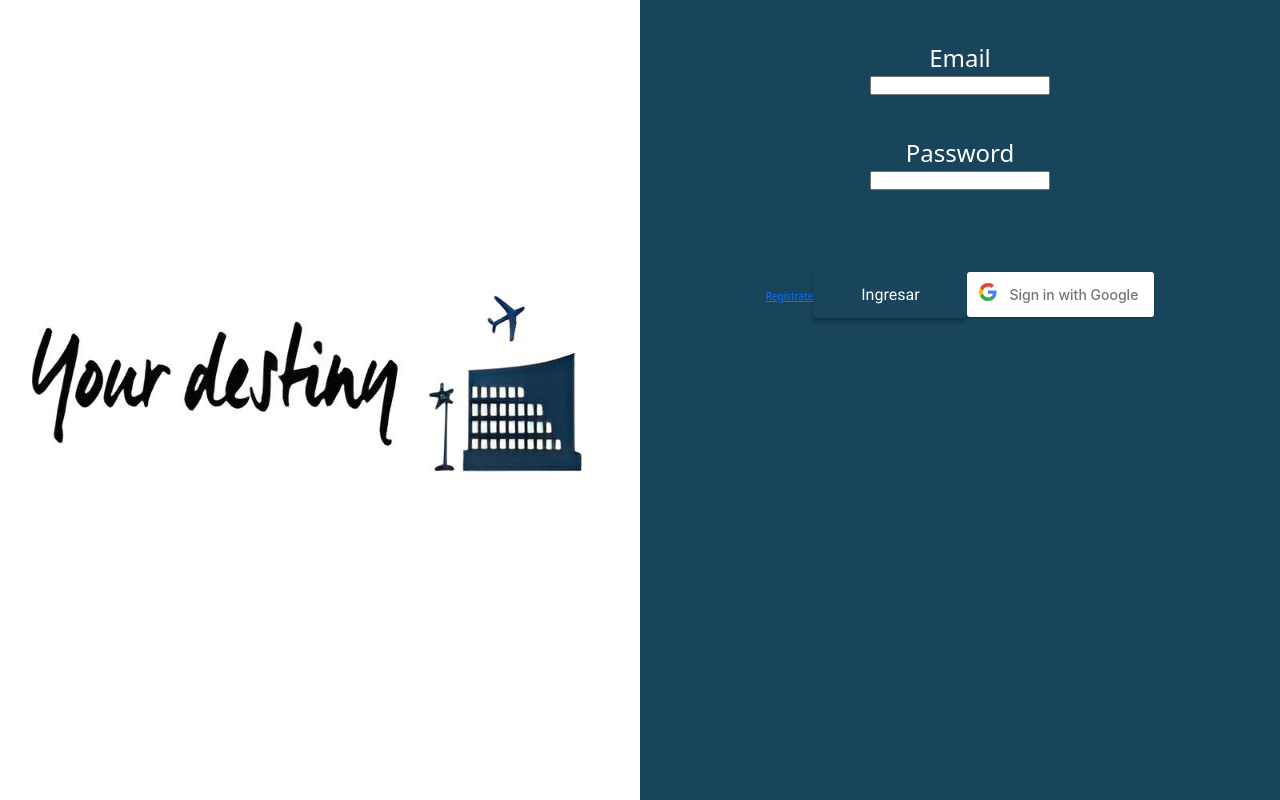
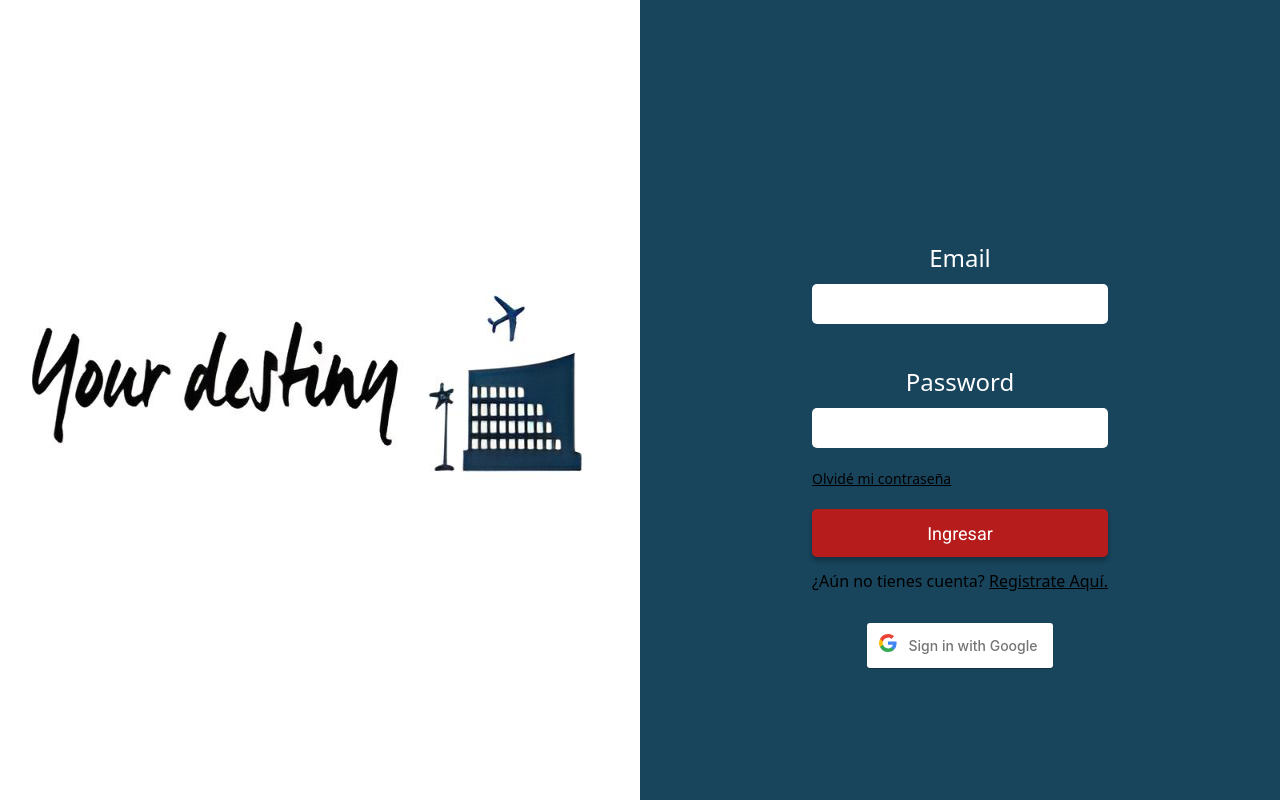
Before and after one commit to IgnacioPerezEtc/Proyecto-Final, a React (Vite) app in the folder client/: page / in a window 1280 px wide. Built offline with nearby package versions, Linux system fonts and the light colour scheme.

Commit message:
diseño de login

```diff
--- a/client/src/components/HotelDetail/HotelDetail.jsx
+++ b/client/src/components/HotelDetail/HotelDetail.jsx
@@ -9,6 +9,7 @@ import RoomCard from "../RoomCard/RoomCard";
 import { getHotelById } from "../../redux/actions";
 import { Swiper, SwiperSlide } from "swiper/react";
 import { Keyboard, Autoplay } from "swiper";
+import { NavLink } from "react-router-dom";
 import "swiper/css";
 import "swiper/css/free-mode";
 const HotelDetail = () => {
@@ -22,6 +23,12 @@ const HotelDetail = () => {
   return (
     <div>
       <Header />
+      <div className={style.containerButton}>
+        <NavLink to={"/home"}>
+          <button className={style.createHotel}>Home</button>
+        </NavLink>
+      </div>
+
       {(((hotelDetail.hasOwnProperty("name") &&
         hotelDetail.id === parseInt(id)) ||
         hotelDetail.id === id) && (
--- a/client/src/components/HotelDetail/HotelDetail.module.css
+++ b/client/src/components/HotelDetail/HotelDetail.module.css
@@ -7,7 +7,29 @@
   /* box-shadow: 2px 0px 8px rgba(0, 0, 0, 0.15), 0px 2px 8px rgba(0, 0, 0, 0.15);
   border-radius: 5px; */
 }
+.createHotel {
+  width: 154px;
+  height: 48px;
+  background-color: var(--color-blue);
 
+  border: 1px solid transparent;
+  border-radius: 5px;
+  color: #fff;
+  font-family: "Roboto", sans-serif;
+  font-weight: 500;
+  font-size: 1.8rem;
+  line-height: 1.9rem;
+  cursor: pointer;
+  box-shadow: 0px 4px 4px #00000040;
+  animation: pulse 1s infinite;
+  transition: all 0.3s ease-out;
+  margin: 3px;
+  margin-bottom: 32px;
+}
+.containerButton {
+  padding-top: 40px;
+  text-align: center;
+}
 .containerCard {
   display: flex;
   justify-content: center;
@@ -19,7 +41,7 @@
   text-align: center;
   font-size: 5.4rem;
   color: var(--color-blue);
-  padding-top: 60px;
+  padding-top: 10px;
   padding-bottom: 40px;
 }
 
@@ -68,8 +90,7 @@
   color: var(--color-red);
 }
 
-
-.containerLoader{
-    display: flex;
-    justify-content: center;
+.containerLoader {
+  display: flex;
+  justify-content: center;
 }
--- a/client/src/components/Login/Login.jsx
+++ b/client/src/components/Login/Login.jsx
@@ -13,28 +13,38 @@ const Login = () => {
         <img src={destiny} alt="" />
       </div>
       {location.pathname === "/" ? (
+        <div className={style.www}>
           <div className={style.formContainer}>
-          <form >
+            <div>
               <div className={style.containerInputLabel}>
                 <label htmlFor="">Email</label>
                 <input type="text" />
               </div>
               <div className={style.containerInputLabel}>
                 <label htmlFor="">Password</label>
-              <input type="text" />
+                <input type="password" />
               </div>
-          </form>
-          <NavLink to={"/signUp"}>
-            Registrate
+              <div className={style.a}>
+                <NavLink className={style.olv}>Olvidé mi contraseña</NavLink>
+              </div>
+              <div>
+                <div>
+                  <NavLink to={"/home"}>
+                    <button className={style.ingresar}>Ingresar</button>
                   </NavLink>
-          <NavLink to={"/home"}>
-            <button className={style.ingresar}>
-              Ingresar
-            </button>
+                  <p className={style.registrateAqui}>
+                    ¿Aún no tienes cuenta?{" "}
+                    <NavLink to={"/signUp"} href="">
+                      Registrate Aquí.
                     </NavLink>
+                  </p>
+                </div>
+              </div>
               <button className={style.loginGoogle} onClick={signInWithGoogle}>
                 Sign in with Google
               </button>
+            </div>
+          </div>
         </div>
       ) : (
         <div className={style.formContainer}>
--- a/client/src/components/Login/Login.module.css
+++ b/client/src/components/Login/Login.module.css
@@ -1,59 +1,93 @@
-.containerLogin{
+.containerLogin {
   text-align: center;
   display: flex;
   justify-content: space-evenly;
+  background-color: var(--color-blue);
   /* font-family: 'Roboto', sans-serif; */
 }
 
-.containerLogo{
+.www {
+  display: flex;
+  flex-direction: column;
+}
+
+.containerLogo {
   width: 50vw;
 }
-.containerLogo img{
+.containerLogo img {
   width: 100%;
   height: 100vh;
 }
 
-.formContainer{
+.formContainer {
   width: 50vw;
-    background-color: var(--color-blue);
-    /* margin: 0 auto; */
   padding: 20px;
+  height: 50%;
+  margin: auto 0;
+  display: flex;
+  justify-content: center;
+  /* flex-direction: column; */
+}
+.formContainer form {
+  width: 350px;
 }
 
-.containerInputLabel{
+.containerInputLabel {
   padding-top: 20px;
   padding-bottom: 20px;
   display: flex;
   flex-direction: column;
 }
-
-.containerInputLabel label{
+.a {
+  text-align: start;
+}
+.olv {
+  font-size: 1.4rem;
+  color: #000;
+}
+.olv:hover {
+  color: #000;
+}
+.containerInputLabel label {
   color: #fff;
   font-size: 2.4rem;
+  padding-bottom: 8px;
 }
-.containerInputLabel input{
-    width: 30%;
-    margin: 0 auto;
+.containerInputLabel input {
+  width: 100%;
+  height: 40px;
+  border-radius: 5px;
+  border: none;
+  font-size: 1.6rem;
+  padding-left: 8px;
+  padding-right: 8px;
+}
+.registrateAqui {
+  text-align: start;
+  padding-bottom: 20px;
+  color: #000;
 }
 
-
+.registrateAqui a {
+  color: #000;
+}
 .ingresar {
-    width: 154px;
+  width: 100%;
   height: 48px;
-    background-color: var(--color-blue);
+  background-color: var(--color-red);
   border: 1px solid transparent;
   border-radius: 5px;
   color: #fff;
   font-family: "Roboto", sans-serif;
   font-weight: 500;
-    font-size: 1.6rem;
+  font-size: 1.8rem;
   line-height: 1.9rem;
   cursor: pointer;
   box-shadow: 0px 4px 4px #00000040;
   animation: pulse 1s infinite;
   transition: all 0.3s ease-out;
-    margin-bottom: 32px;
-    margin-top: 60px;
+  margin-bottom: 12px;
+  margin-top: 20px;
 }
 
 .loginGoogle {
```
Lines whose indentation alone changed are shown as unchanged.
